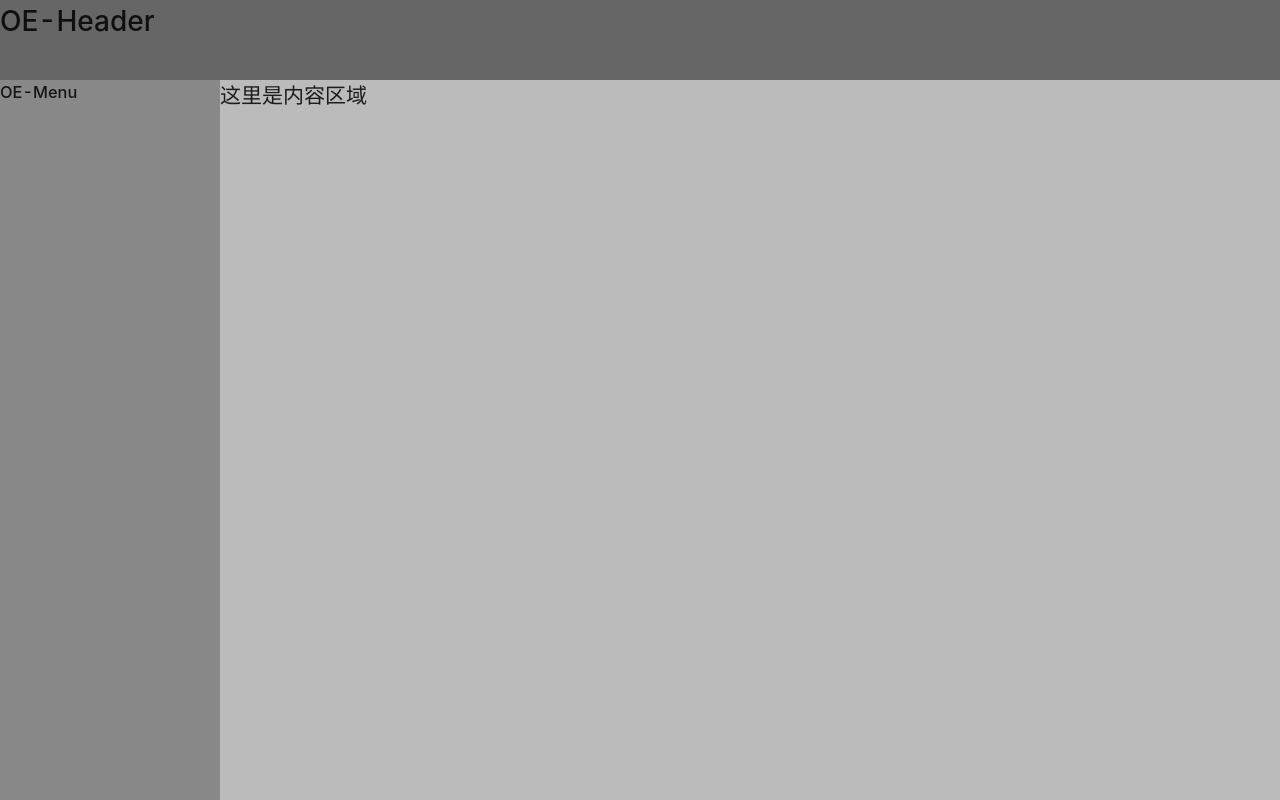
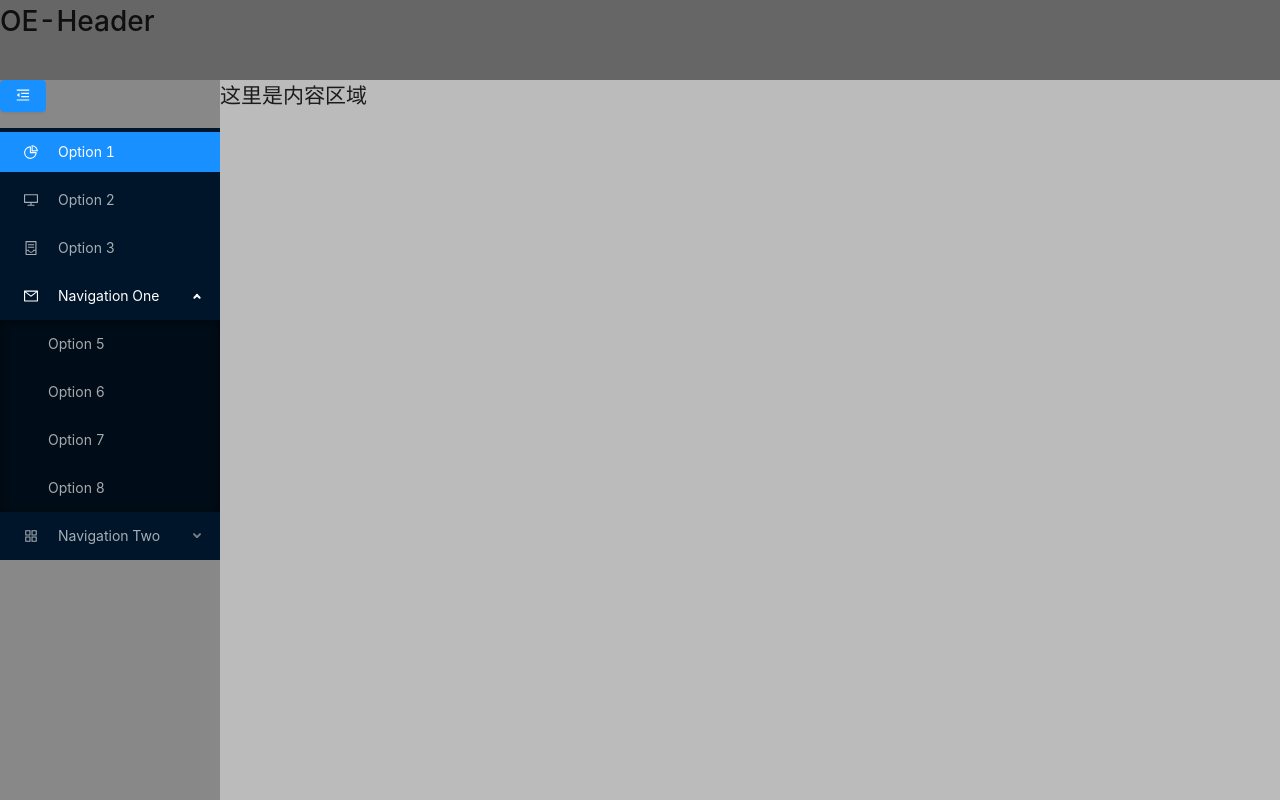
Before and after one commit to necrodiver/OrangeEmperor, a React app in the folder oe-ob/: page / in a window 1280 px wide. Built offline with nearby package versions, Linux system fonts and the light colour scheme.

Commit message:
新增菜单，但是运行报错不知道啥情况

```diff
--- a/oe-ob/src/Components/App/App.jsx
+++ b/oe-ob/src/Components/App/App.jsx
@@ -6,8 +6,8 @@ import OEMenu from '../OE-Menu/index';
 import OELogin from '../OE-Login/index';
 
 export default class extends Component {
-  constructor() {
-    super();
+  constructor(props) {
+    super(props);
     this.state = {
       isLogin: true
     };
--- a/oe-ob/src/Components/OE-Login/index.jsx
+++ b/oe-ob/src/Components/OE-Login/index.jsx
@@ -1,8 +1,8 @@
 import React, { Component, Fragment } from 'react';
 
 export default class extends Component {
-  constructor(refs) {
-    super(refs);
+  constructor(props) {
+    super(props);
     this.state = {
       name: 'OE-Login'
     };
--- a/oe-ob/src/Components/OE-Menu/index.jsx
+++ b/oe-ob/src/Components/OE-Menu/index.jsx
@@ -1,18 +1,92 @@
 import React, { Component, Fragment } from 'react';
 
+import { Menu, Button } from 'antd';
+import {
+  MenuUnfoldOutlined,
+  MenuFoldOutlined,
+  AppstoreOutlined,
+  PieChartOutlined,
+  DesktopOutlined,
+  ContainerOutlined,
+  MailOutlined
+} from '@ant-design/icons';
+
+const { SubMenu } = Menu;
+
 export default class extends Component {
-  constructor(refs) {
-    super(refs);
-    this.state = {
-      name: 'OE-Menu'
-    };
-  }
+  state = {
+    collapsed: false,
+    menuKeys: ['1'],
+    menuOpenKeys: ['sub1']
+  };
+
+  toggleCollapsed = () => {
+    this.setState({
+      collapsed: !this.state.collapsed
+    });
+  };
   render() {
     return (
       <Fragment>
-        <div className="oe-menu">
-          <h1>{this.state.name}</h1>
-        </div>
+        <Button
+          type="primary"
+          onClick={this.toggleCollapsed}
+          style={{ marginBottom: 16 }}
+        >
+          {React.createElement(
+            this.state.collapsed ? MenuUnfoldOutlined : MenuFoldOutlined
+          )}
+        </Button>
+        <Menu
+          defaultSelectedKeys={this.state.menuKeys}
+          defaultOpenKeys={this.state.menuOpenKeys}
+          mode="inline"
+          theme="dark"
+          inlineCollapsed={this.state.collapsed}
+        >
+          <Menu.Item key="1">
+            <PieChartOutlined />
+            <span>Option 1</span>
+          </Menu.Item>
+          <Menu.Item key="2">
+            <DesktopOutlined />
+            <span>Option 2</span>
+          </Menu.Item>
+          <Menu.Item key="3">
+            <ContainerOutlined />
+            <span>Option 3</span>
+          </Menu.Item>
+          <SubMenu
+            key="sub1"
+            title={
+              <span>
+                <MailOutlined />
+                <span>Navigation One</span>
+              </span>
+            }
+          >
+            <Menu.Item key="5">Option 5</Menu.Item>
+            <Menu.Item key="6">Option 6</Menu.Item>
+            <Menu.Item key="7">Option 7</Menu.Item>
+            <Menu.Item key="8">Option 8</Menu.Item>
+          </SubMenu>
+          <SubMenu
+            key="sub2"
+            title={
+              <span>
+                <AppstoreOutlined />
+                <span>Navigation Two</span>
+              </span>
+            }
+          >
+            <Menu.Item key="9">Option 9</Menu.Item>
+            <Menu.Item key="10">Option 10</Menu.Item>
+            <SubMenu key="sub3" title="Submenu">
+              <Menu.Item key="11">Option 11</Menu.Item>
+              <Menu.Item key="12">Option 12</Menu.Item>
+            </SubMenu>
+          </SubMenu>
+        </Menu>
       </Fragment>
     );
   }
```
Also changed, not shown: 1 other file (tests, documents, lock files or other folders).
